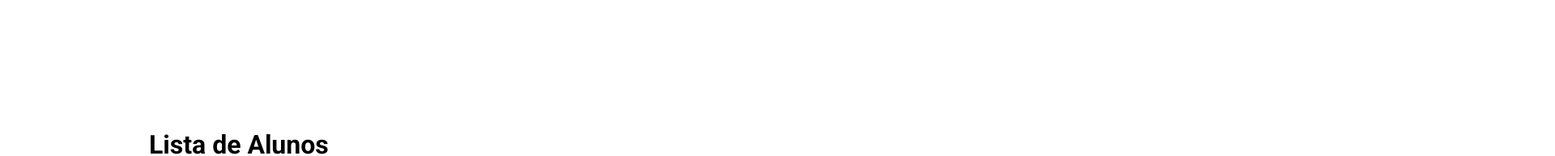
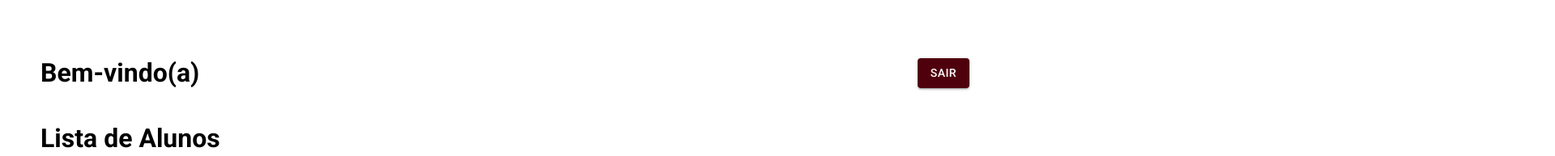
Before and after one commit to HigoHenrique/Project-PIBIC, a React (Vite) app: page /professor in a window 1280 px wide. Shown: the top 193 px of the page at 81% size, 1920 px wide, since content can reach past the window. Built offline with nearby package versions, Linux system fonts and the light colour scheme; no server answers.

Commit message:
AddContext

```diff
--- a/src/pages/HomeProf/index.jsx
+++ b/src/pages/HomeProf/index.jsx
@@ -2,7 +2,11 @@
 import React, { useState, useEffect } from 'react';
 import axios from 'axios';
 import './styles.css'
-import { Container } from '@mui/material';
+import { Container, Button } from '@mui/material';
+
+import { useUser } from "../../hooks/useUser";
+import { useNavigate } from "react-router-dom";
+import useAutenticate from "../../hooks/useAutenticate";
 
 
 const API_URL = 'https://pibicdb.onrender.com/alunos';
@@ -33,7 +37,9 @@ export default function HomeProf() {
     linkLattes: '',
     obs1: '',
   });
-
+  const { userLogged } = useUser();
+  const navigateTo = useNavigate();
+  const { logout } = useAutenticate()
   useEffect(() => {
     fetchData();
   }, []);
@@ -90,9 +96,26 @@ export default function HomeProf() {
   };
 
   return (
-    <Container sx={{
-        margin: 20
-    }}>
+    <div style={{ margin: 50, offset: 1 }}>
+      <div className="header">
+        <div>
+          <div className="welcomeContainer">
+            <h1>Bem-vindo(a) {userLogged.nome}</h1>
+            <div className="buttonContainer">
+
+              <Button
+                variant="contained"
+                onClick={() => {
+                  logout()
+                }}
+                style={{ background: "var(--cor-font-2)", margin: 10 }}
+                >
+                Sair
+              </Button>
+            </div>
+          </div>
+        </div>
+      </div>
       <h1>Lista de Alunos</h1>
       <table>
         <thead>
@@ -253,6 +276,6 @@ export default function HomeProf() {
           Adicionar
         </button>
       </form>
-    </Container>
+    </div>
   );
 }
```
